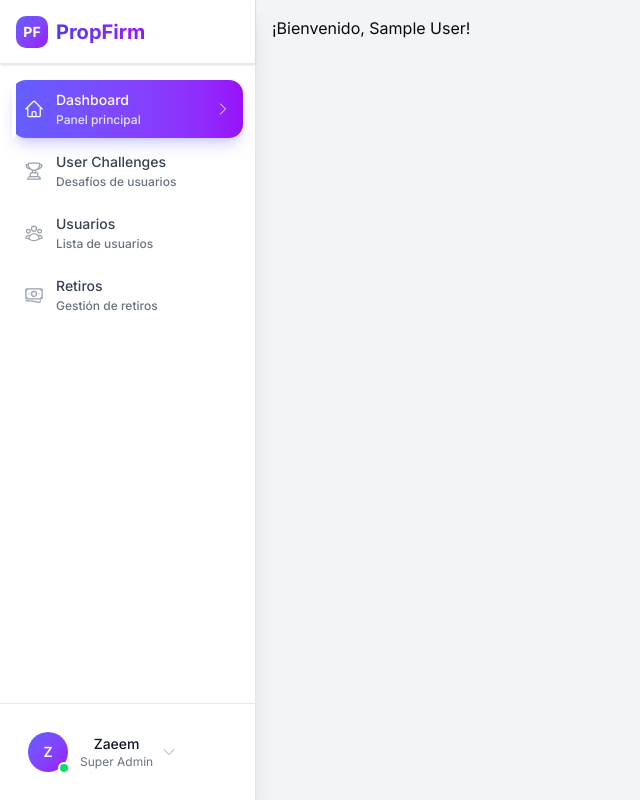
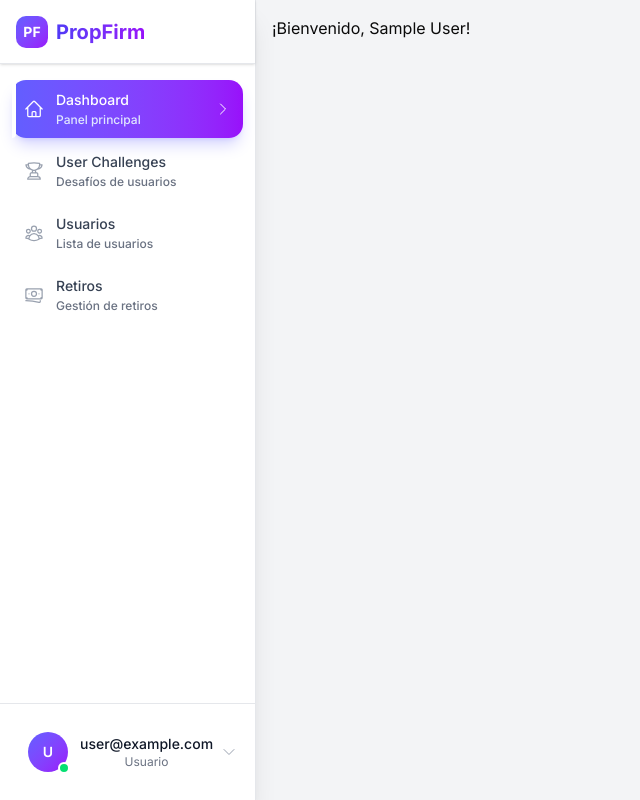
Before and after one commit to EliteCodeDev/propfirmadmin, a Next.js app: page /dashboard in a window 1280 px wide. Shown: the whole page, without its empty margins (0-640 px from the left). Built offline with nearby package versions, Linux system fonts and the light colour scheme; no server answers; sample sign-in values are in the browser's storage.

Commit message:
fix: profile section in sidebar now is functional

```diff
--- a/src/app/layout.tsx
+++ b/src/app/layout.tsx
@@ -2,6 +2,7 @@ import type { Metadata } from 'next';
 import { Inter } from 'next/font/google';
 import { ThemeProvider } from '../hooks/useTheme';
 import './globals.css';
+import { AuthProvider } from './providers';
 
 const inter = Inter({ subsets: ['latin'] });
 
@@ -18,9 +19,11 @@ export default function RootLayout({
   return (
     <html lang="es" suppressHydrationWarning>
       <body className={inter.className} suppressHydrationWarning>
-        <ThemeProvider>
-          {children}
-        </ThemeProvider>
+        <AuthProvider>
+          <ThemeProvider>
+            {children}
+          </ThemeProvider>
+        </AuthProvider>
       </body>
     </html>
   );
--- a/src/components/common/sidebar.tsx
+++ b/src/components/common/sidebar.tsx
@@ -21,6 +21,7 @@ import {
   ChevronDownIcon,
 } from "@heroicons/react/24/outline";
 import { signOut } from "next-auth/react";
+import { useSession } from "next-auth/react";
 import { useTheme } from "../../hooks/useTheme";
 
 // ✅ Interfaz corregida con badge opcional
@@ -74,6 +75,24 @@ export default function Sidebar({ collapsed = false, onToggle }: SidebarProps) {
   const [userMenuOpen, setUserMenuOpen] = useState(false);
   const { theme, toggleTheme } = useTheme();
   const userMenuRef = useRef<HTMLDivElement>(null);
+  const { data: session } = useSession();
+
+  // Derive user display data from session
+  const user = session?.user;
+  const firstName = user?.firstName?.trim();
+  const lastName = user?.lastName?.trim();
+  const username = user?.username?.trim();
+  const email = user?.email?.trim();
+  const displayName = [firstName, lastName].filter(Boolean).join(" ") || username || email || "Usuario";
+  const initials = (firstName?.[0] || username?.[0] || email?.[0] || "U").toUpperCase();
+  const roleLabel = (() => {
+    const roles = (user as any)?.roles as string[] | undefined;
+    const singleRole = (user as any)?.role?.name as string | undefined;
+    const candidate = roles?.[0] || singleRole;
+    if (!candidate) return "Usuario";
+    const normalized = candidate.replace(/[-_]/g, " ");
+    return normalized.replace(/\b\w/g, (c) => c.toUpperCase());
+  })();
 
   const toggleSidebar = () => {
     setIsCollapsed(!isCollapsed);
@@ -133,7 +152,7 @@ export default function Sidebar({ collapsed = false, onToggle }: SidebarProps) {
 
           <button
             onClick={toggleSidebar}
-            className="p-1.5 rounded-md text-gray-400 hover:text-gray-500 hover:bg-gray-100 dark:hover:bg-gray-800 transition-colors duration-200"
+            className="p-1.5 rounded-md text-gray-400 hover:text-gray-500 hover:bg-gray-100 dark:hover:bg-gray-800 transition-colors duration-200 cursor-pointer"
           >
             {isCollapsed ? (
               <Bars3Icon className="h-5 w-5" />
@@ -149,11 +168,11 @@ export default function Sidebar({ collapsed = false, onToggle }: SidebarProps) {
     {navigation.map((item) => {
               const isActive = pathname === item.href;
               return (
-                <Link
+        <Link
       key={item.href}
                   href={item.href}
                   className={classNames(
-                    "group flex items-center text-sm font-medium rounded-xl transition-all duration-200 relative",
+          "group flex items-center text-sm font-medium rounded-xl transition-all duration-200 relative cursor-pointer",
                     isCollapsed ? "p-2 justify-center" : "px-3 py-2.5",
                     isActive
                       ? "bg-gradient-to-r from-indigo-500 to-purple-600 text-white shadow-lg shadow-indigo-500/25"
@@ -233,7 +252,7 @@ export default function Sidebar({ collapsed = false, onToggle }: SidebarProps) {
             <div className="absolute bottom-full left-4 right-4 mb-2 bg-white dark:bg-gray-800 rounded-xl shadow-lg border border-gray-200 dark:border-gray-700 py-2 z-50">
               <button
                 onClick={toggleTheme}
-                className="w-full flex items-center px-4 py-2.5 text-sm text-gray-700 dark:text-gray-300 hover:bg-gray-100 dark:hover:bg-gray-700 transition-colors duration-200"
+                className="w-full flex items-center px-4 py-2.5 text-sm text-gray-700 dark:text-gray-300 hover:bg-gray-100 dark:hover:bg-gray-700 transition-colors duration-200 cursor-pointer"
               >
                 {theme === 'light' ? (
                   <MoonIcon className="h-4 w-4 mr-3" />
@@ -245,7 +264,7 @@ export default function Sidebar({ collapsed = false, onToggle }: SidebarProps) {
 
               <div className="h-px bg-gray-200 dark:bg-gray-600 my-1" />
 
-              <button className="w-full flex items-center px-4 py-2.5 text-sm text-gray-700 dark:text-gray-300 hover:bg-gray-100 dark:hover:bg-gray-700 transition-colors duration-200">
+              <button className="w-full flex items-center px-4 py-2.5 text-sm text-gray-700 dark:text-gray-300 hover:bg-gray-100 dark:hover:bg-gray-700 transition-colors duration-200 cursor-pointer">
                 <UserIcon className="h-4 w-4 mr-3" />
                 Mi Perfil
               </button>
@@ -254,7 +273,7 @@ export default function Sidebar({ collapsed = false, onToggle }: SidebarProps) {
 
               <button
                 onClick={() => signOut({ callbackUrl: '/login' })}
-                className="w-full flex items-center px-4 py-2.5 text-sm text-red-600 dark:text-red-400 hover:bg-red-50 dark:hover:bg-red-900/20 transition-colors duration-200"
+                className="w-full flex items-center px-4 py-2.5 text-sm text-red-600 dark:text-red-400 hover:bg-red-50 dark:hover:bg-red-900/20 transition-colors duration-200 cursor-pointer"
               >
                 <ArrowRightOnRectangleIcon className="h-4 w-4 mr-3" />
                 Cerrar Sesión
@@ -263,10 +282,10 @@ export default function Sidebar({ collapsed = false, onToggle }: SidebarProps) {
           )}
 
           {/* User Button */}
-          <button
+      <button
             onClick={() => setUserMenuOpen(!userMenuOpen)}
             className={classNames(
-              "group flex items-center w-full rounded-xl transition-all duration-200 relative",
+        "group flex items-center w-full rounded-xl transition-all duration-200 relative cursor-pointer",
               isCollapsed
                 ? "p-2 justify-center"
                 : "px-3 py-3",
@@ -277,7 +296,7 @@ export default function Sidebar({ collapsed = false, onToggle }: SidebarProps) {
             <div className="relative flex items-center">
               <div className="relative">
                 <div className="w-10 h-10 bg-gradient-to-br from-indigo-500 to-purple-600 rounded-full flex items-center justify-center">
-                  <span className="text-white font-semibold text-sm">Z</span>
+          <span className="text-white font-semibold text-sm">{initials}</span>
                 </div>
                 <div className="absolute -bottom-0.5 -right-0.5 w-3 h-3 bg-green-400 border-2 border-white dark:border-gray-900 rounded-full"></div>
               </div>
@@ -286,12 +305,8 @@ export default function Sidebar({ collapsed = false, onToggle }: SidebarProps) {
                 <div className="ml-3 flex-1 min-w-0">
                   <div className="flex items-center justify-between">
                     <div className="min-w-0">
-                      <p className="text-sm font-medium text-gray-900 dark:text-white truncate">
-                        Zaeem
-                      </p>
-                      <p className="text-xs text-gray-500 dark:text-gray-400 truncate">
-                        Super Admin
-                      </p>
+                      <p className="text-sm font-medium text-gray-900 dark:text-white truncate">{displayName}</p>
+                      <p className="text-xs text-gray-500 dark:text-gray-400 truncate">{roleLabel}</p>
                     </div>
                     <div className="ml-2">
                       {userMenuOpen ? (
@@ -318,7 +333,7 @@ export default function Sidebar({ collapsed = false, onToggle }: SidebarProps) {
             <div className="mt-2 space-y-1">
               <button
                 onClick={toggleTheme}
-                className="w-full p-2 rounded-lg text-gray-400 hover:text-gray-500 hover:bg-gray-100 dark:hover:bg-gray-800 transition-colors duration-200 group relative"
+                className="w-full p-2 rounded-lg text-gray-400 hover:text-gray-500 hover:bg-gray-100 dark:hover:bg-gray-800 transition-colors duration-200 group relative cursor-pointer"
                 title={theme === 'light' ? 'Modo Oscuro' : 'Modo Claro'}
               >
                 {theme === 'light' ? (
@@ -335,7 +350,7 @@ export default function Sidebar({ collapsed = false, onToggle }: SidebarProps) {
 
               <button
                 onClick={() => signOut({ callbackUrl: '/login' })}
-                className="w-full p-2 rounded-lg text-gray-400 hover:text-red-500 hover:bg-red-50 dark:hover:bg-red-900/20 transition-colors duration-200 group relative"
+                className="w-full p-2 rounded-lg text-gray-400 hover:text-red-500 hover:bg-red-50 dark:hover:bg-red-900/20 transition-colors duration-200 group relative cursor-pointer"
                 title="Cerrar sesión"
               >
                 <ArrowRightOnRectangleIcon className="h-5 w-5 mx-auto" />
--- a/src/lib/auth.ts
+++ b/src/lib/auth.ts
@@ -55,17 +55,33 @@ export const authOptions: NextAuthOptions = {
           });
 
           if (user && access_token) {
+            // Normalizamos el usuario del backend (puede venir con userID, role, etc.)
+            const rawUser: any = user as any;
+            // Extraer el rol principal desde el backend
+            const roleName: string | undefined = rawUser?.role?.name;
+            // Bloquear acceso a usuarios sin rol o con rol 'user'
+            if (!roleName || roleName === 'user') {
+              throw new Error('No tienes permisos para acceder al panel');
+            }
             const userToReturn = {
-              id: user.userID, // Mapear userID del backend a id que espera NextAuth
-              name: user.username || `${user.firstName || ''} ${user.lastName || ''}`.trim() || user.email,
-              email: user.email,
+              id: rawUser.userID ?? rawUser.id, // Mapear userID del backend a id que espera NextAuth
+              name:
+                rawUser.username ||
+                `${rawUser.firstName || ''} ${rawUser.lastName || ''}`.trim() ||
+                rawUser.email,
+              email: rawUser.email ?? undefined,
               image: null, // No hay imagen en el backend
               // Campos personalizados
-              username: user.username,
-              firstName: user.firstName,
-              lastName: user.lastName,
-              isVerified: user.isVerified,
-              roles: user.userRoles || [],
+              username: rawUser.username,
+              firstName: rawUser.firstName,
+              lastName: rawUser.lastName,
+              isVerified: rawUser.isVerified,
+              // Mapear a arreglo de roles desde el rol único del backend
+              roles: Array.isArray(rawUser?.userRoles) && rawUser?.userRoles.length
+                ? rawUser.userRoles
+                : roleName
+                  ? [roleName]
+                  : [],
               accessToken: access_token,
               refreshToken: refresh_token,
             } as User;
@@ -119,8 +135,8 @@ export const authOptions: NextAuthOptions = {
         jwtToken.accessToken = u.accessToken;
         jwtToken.refreshToken = u.refreshToken;
         jwtToken.id = u.id;
-        jwtToken.email = u.email;
-        jwtToken.name = u.name;
+  jwtToken.email = (u.email ?? undefined) as string | undefined;
+  jwtToken.name = (u.name ?? undefined) as string | undefined;
         jwtToken.username = u.username;
         jwtToken.firstName = u.firstName;
         jwtToken.lastName = u.lastName;
```
